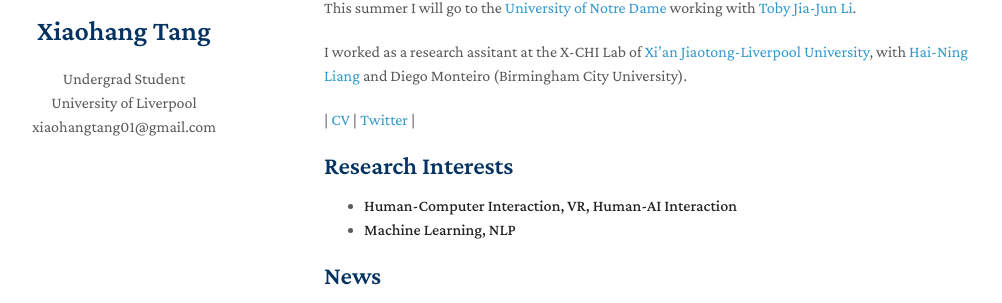
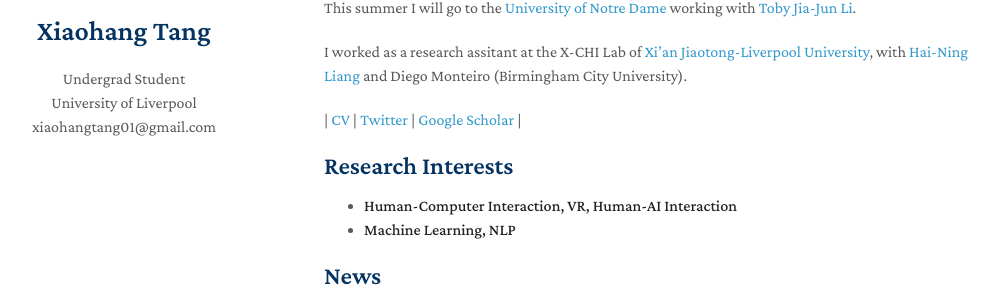
Before and after one commit to xiaohang-tang/xiaohang-tang.github.io, a Jekyll site: the page built from index.md, in a window 1280 px wide and 1105 px high. Shown: the part 181-484 px from the top of the window, without its empty margins (146-1148 px from the left). Built offline with Jekyll 4.4.1, drawn with Linux system fonts in a browser that asks for light colours; nearby versions of some CDN libraries; a style sheet for code colours, icons or effects is not loaded; our own code applies the rules of GitHub Pages for plain Markdown files.

Commit message:
Update index.md

```diff
--- a/index.md
+++ b/index.md
@@ -10,7 +10,7 @@ This summer I will go to the [University of Notre Dame](https://www.nd.edu/) wor
 
 I worked as a research assitant at the X-CHI Lab of [Xi'an Jiaotong-Liverpool University](https://www.xjtlu.edu.cn/en/), with [Hai-Ning Liang](https://www.xjtlu.edu.cn/en/departments/academic-departments/school-of-advanced-technology/staff/haining-liang) and Diego Monteiro (Birmingham City University).
 
-\| <a href="./assets/css/xiaohang_cv.pdf">CV</a> \| [Twitter](https://twitter.com/XiaohangTang) \|
+\| <a href="./assets/css/xiaohang_cv.pdf">CV</a> \| [Twitter](https://twitter.com/XiaohangTang) \| [Google Scholar](https://scholar.google.com/citations?hl=en&user=EFXD6KIAAAAJ) \|
 
 ## Research Interests
 
```
